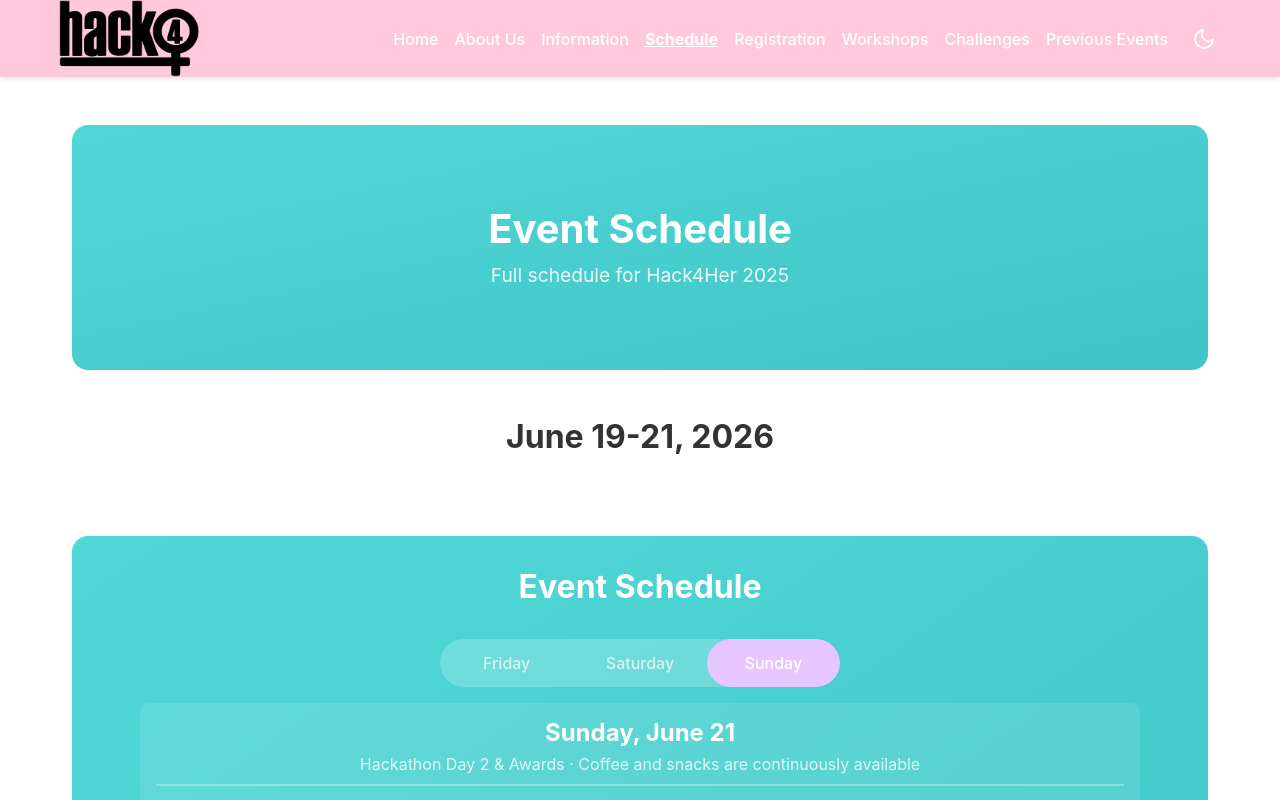
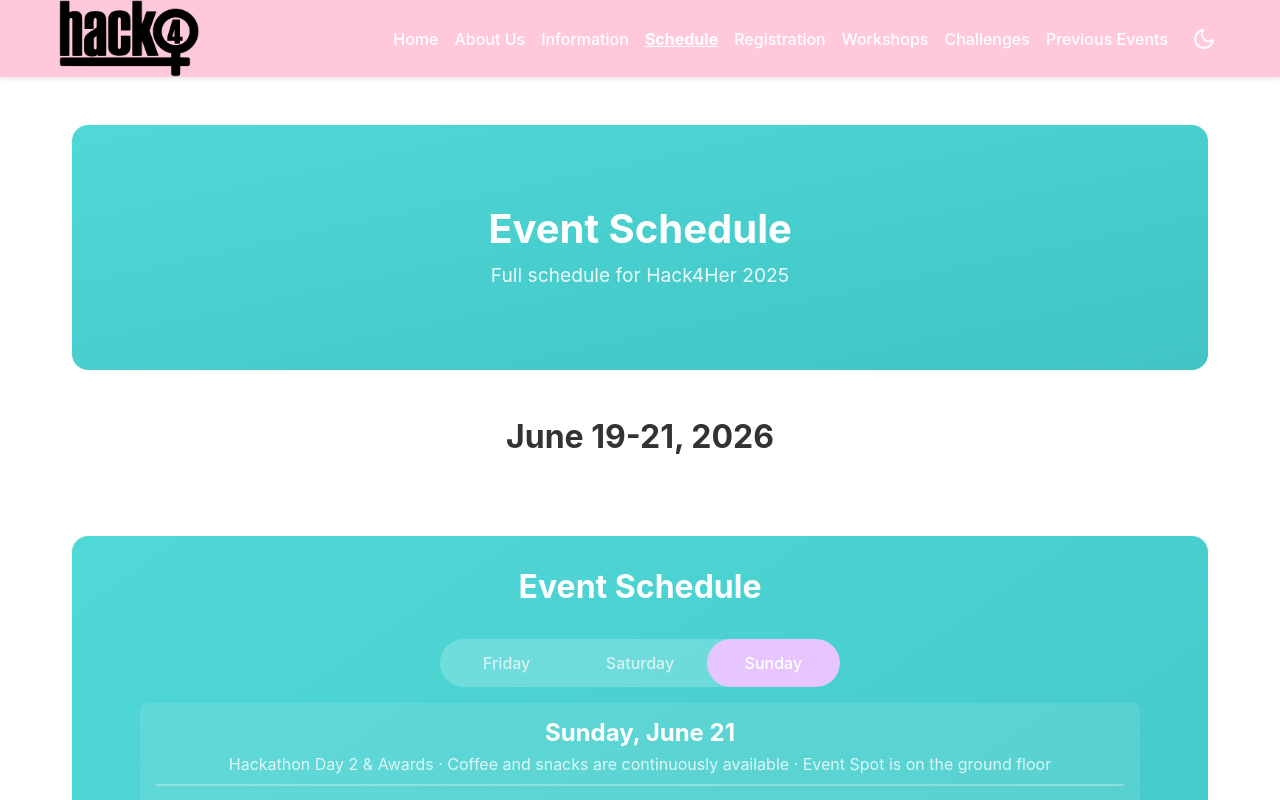
Before and after one commit to Hack4Her-NL/Hack4Her, a SvelteKit app: page /schedule in a window 1280 px wide. Both pictures are taken after a click on the button "Sunday". Shown: the top 800 px of the page. Built offline with nearby package versions, Linux system fonts and the light colour scheme.

Commit message:
Update Sunday schedule description to include event location details for clarity.

```diff
--- a/src/routes/schedule/+page.svelte
+++ b/src/routes/schedule/+page.svelte
@@ -236,7 +236,7 @@
           <div class="schedule-container">
             <div class="day-header">
               <h3>Sunday, June 21</h3>
-              <p>Hackathon Day 2 & Awards &middot; Coffee and snacks are continuously available</p>
+              <p>Hackathon Day 2 & Awards &middot; Coffee and snacks are continuously available &middot; Event Spot is on the ground floor</p>
             </div>
             {#each sundaySchedule as item}
               <div class="schedule-item">
```
